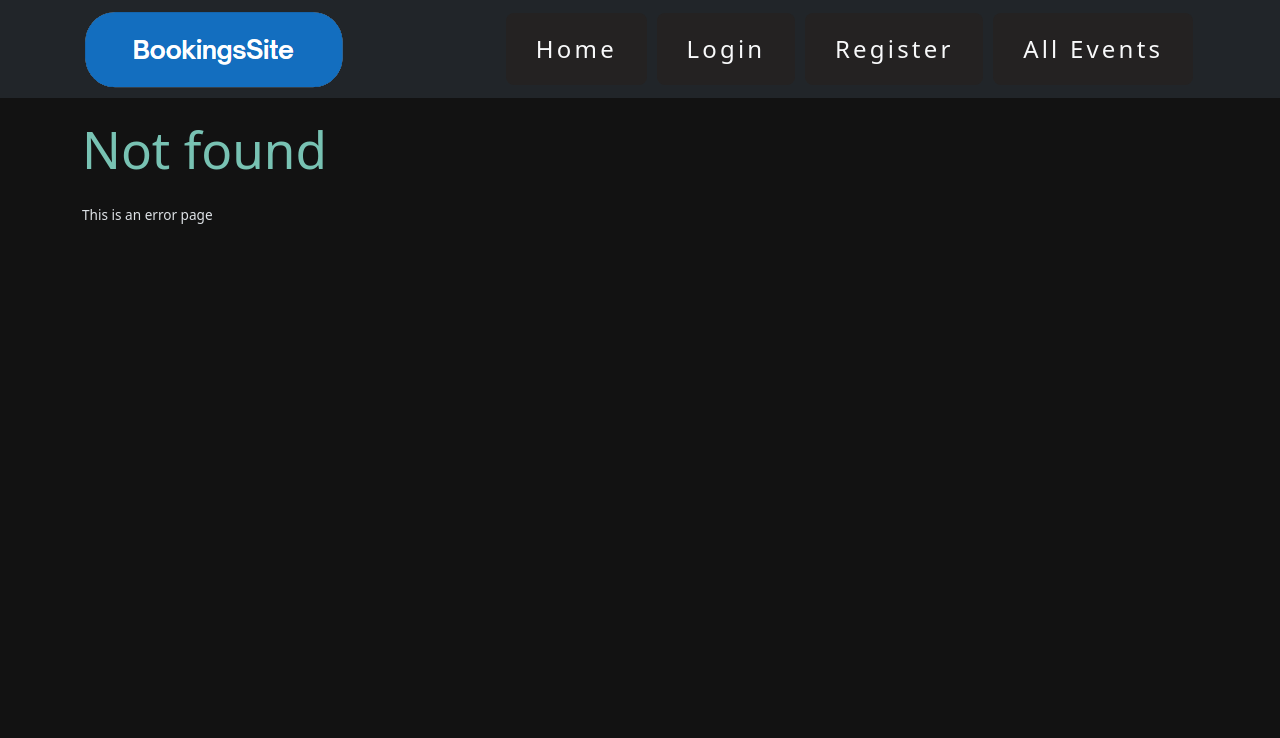
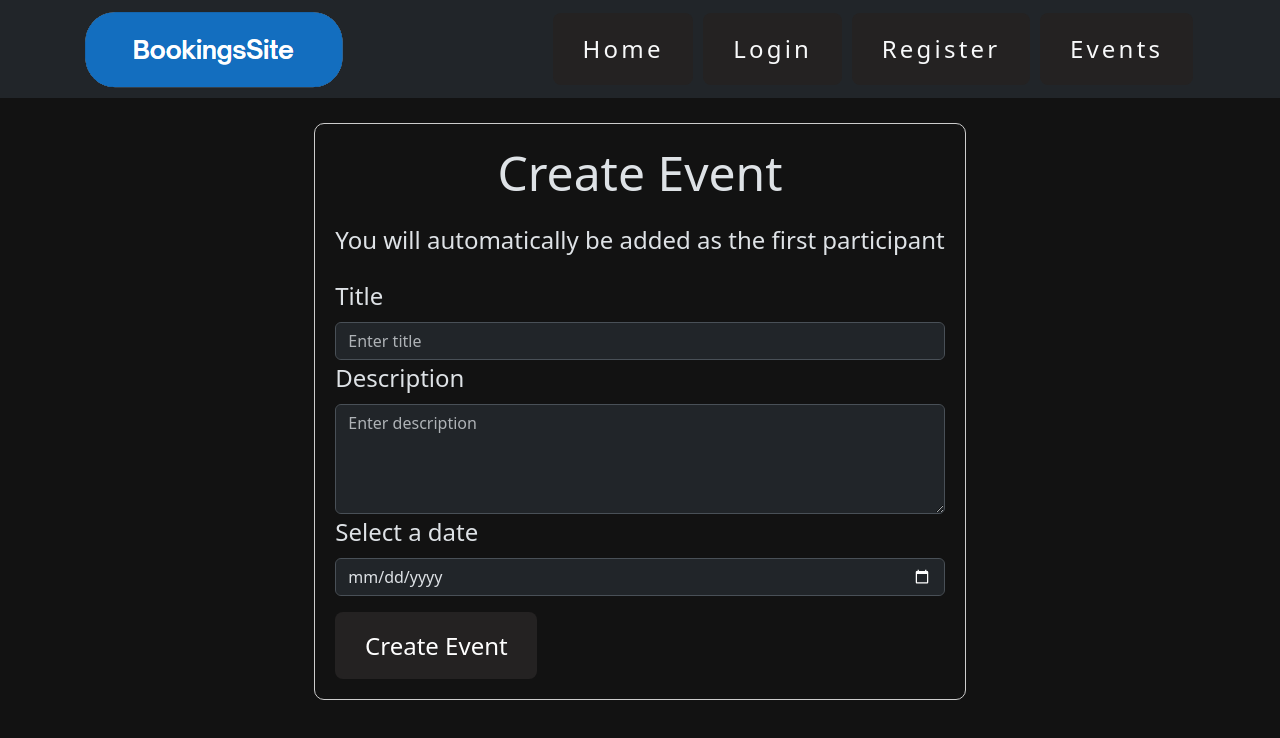
Before and after one commit to xuj310/BookingSiteFrontEnd, a React (Vite) app: page /createEvent in a window 1280 px wide. Before the commit this address had no page. Shown: the top 738 px of the page. Built offline with nearby package versions, Linux system fonts and the light colour scheme.

Commit message:
Create Add Event Page

```diff
--- a/src/AllEventsPage.jsx
+++ b/src/AllEventsPage.jsx
@@ -1,45 +1,44 @@
-import React, { useState } from "react";
 import { Fragment } from "react";
 import Container from "react-bootstrap/Container";
-import { toast } from "react-toastify";
-import Floater from "react-floater";
+import { Row, Col, Image } from "react-bootstrap";
 
-export default function AllEventsPage({ fetchEvents }) {
-  const [isOpen, setIsOpen] = useState(false);
+const items = [
+  {
+    id: 1,
+    title: "Table Tennis @ Collingwood",
+    img: "https://sxcu.net/7kw4ILQyy.png",
+  },
+  {
+    id: 2,
+    title: "Dog Walk & Coffee Meet @ Box Hill",
+    img: "https://sxcu.net/7kw4ILQyy.png",
+  },
+  {
+    id: 3,
+    title: "Competitive Watching Paint Dry @ Lilydale",
+    img: "https://sxcu.net/7kw4ILQyy.png",
+  },
+];
 
-  const handleKeyPress = (event) => {
-    if (event.key === "Enter") {
-      toast("React-Tostify has been triggered");
-      console.log("Enter pressed!");
-      fetchEvents();
-    }
-  };
-
+export default function AllEventsPage() {
   return (
     <Fragment>
       <Container>
         <div className="cardAlignment">
           <div className="welcome-box">
-            <h3 className="text-center mb-4">all Events</h3>
-            <Floater
-              open={isOpen}
-              content="React Floater here!"
-              placement="top"
-              styles={{
-                options: {
-                  zIndex: 1000,
-                },
-              }}
-            >
-              <input
-                className="search"
-                type="text"
-                placeholder="Hit Enter to send..."
-                onKeyDown={handleKeyPress}
-                onFocus={() => setIsOpen(true)}
-                onBlur={() => setIsOpen(false)}
-              />
-            </Floater>
+            <h3>Events</h3>
+            <div className="listContainer">
+              {items.map((item) => (
+                <Row key={item.id} className="listRow">
+                  <Col xs={3}>
+                    <Image src={item.img} fluid rounded />
+                  </Col>
+                  <Col xs={9} className="titleCol">
+                    <h5>{item.title}</h5>
+                  </Col>
+                </Row>
+              ))}
+            </div>
           </div>
         </div>
       </Container>
--- a/src/App.jsx
+++ b/src/App.jsx
@@ -8,10 +8,12 @@ import MyEvents from "./MyEventsPage.jsx";
 import LoginPage from "./LoginPage.jsx";
 import RegisterPage from "./RegisterPage.jsx";
 import AllEventsPage from "./AllEventsPage.jsx";
+import CreateEventPage from "./CreateEventPage.jsx";
 import GoHomeButton from "./components/layout/GoHomeButton.jsx";
 import LogoIcon from "./components/layout/LogoIcon.jsx";
 import MyEventsButton from "./components/layout/MyEventsButton.jsx";
 import AllEventsButton from "./components/layout/AllEventsButton.jsx";
+import AddEventButton from "./components/layout/AddEventButton.jsx";
 import LoginButton from "./components/layout/LoginButton.jsx";
 import RegisterButton from "./components/layout/RegisterButton.jsx";
 import { ToastContainer } from "react-toastify";
@@ -22,13 +24,16 @@ function App() {
   function goAllEvents() {
     navigate("/events");
   }
+  function goCreateEvent() {
+    navigate("/createEvent");
+  }
 
   function goHome() {
     navigate("/");
   }
 
   function goMyEvents() {
-    navigate("/myevents");
+    navigate("/myEvents");
   }
 
   function goLogin() {
@@ -47,6 +52,10 @@ function App() {
               <GoHomeButton className="headerItem" goHome={goHome} />
               <LoginButton className="headerItem" goLogin={goLogin} />
               <RegisterButton className="headerItem" goRegister={goRegister} />
+              <AddEventButton
+                className="headerItem"
+                goCreateEvent={goCreateEvent}
+              />
               <AllEventsButton
                 className="headerItem"
                 goAllEvents={goAllEvents}
@@ -69,14 +78,12 @@ function App() {
         theme="dark"
       />
       <Routes>
+        <Route path="/createEvent" element={<CreateEventPage />} />
         <Route path="/login" element={<LoginPage />} />
         <Route path="/register" element={<RegisterPage />} />
-        <Route
-          path="/events"
-          element={<AllEventsPage goAllEvents={goAllEvents} />}
-        />
+        <Route path="/events" element={<AllEventsPage />} />
         <Route path="/" element={<FrontPage />} />
-        <Route path="/myevents" element={<MyEvents />} />
+        <Route path="/myEvents" element={<MyEvents />} />
         <Route path="*" element={<NotFound />} />
       </Routes>
     </>
--- /dev/null
+++ b/src/CreateEventPage.jsx
@@ -0,0 +1,126 @@
+import { useState, Fragment } from "react";
+import Container from "react-bootstrap/Container";
+import { toast } from "react-toastify";
+import Floater from "react-floater";
+
+const LoginPage = () => {
+  const [title, setTitle] = useState("");
+  const [description, setDescription] = useState("");
+  const [date, setDate] = useState(0);
+  const [errors, setErrors] = useState([]);
+
+  const handleDateChange = (date) => {
+    const selectedDate = new Date(date.target.value);
+    setDate(selectedDate.getTime()); // Epoch time in milliseconds
+  };
+
+  const handleSubmit = async (e) => {
+    e.preventDefault();
+    let parsed;
+
+    const existingToken = sessionStorage.getItem("token");
+    if (!existingToken) {
+      toast("Not logged in");
+      // return;
+    }
+
+    try {
+      const res = await fetch("http://localhost:5000/api/events", {
+        method: "POST",
+        headers: {
+          "Content-Type": "application/json",
+          Authorization: "Bearer " + sessionStorage.getItem("token"),
+        },
+        body: JSON.stringify({ title, description, date }),
+      });
+
+      const data = await res.text();
+      const parsed = JSON.parse(data);
+
+      if (parsed.errors != null) {
+        setErrors(parsed.errors);
+      } else {
+        toast(parsed.message);
+        window.location.href = "/events";
+      }
+    } catch (err) {
+      console.error("Error:", err);
+      toast(parsed.errors);
+      console.log("Error message:", parsed.errors);
+    }
+  };
+
+  return (
+    <Fragment>
+      <Container>
+        <div className="cardAlignment">
+          <div className="welcome-box">
+            <h3 className="text-center mb-4">Create Event</h3>
+            <h4 className="text-center mb-4">
+              You will automatically be added as the first participant
+            </h4>
+            <form onSubmit={handleSubmit}>
+              <label htmlFor="title" className="form-label">
+                Title
+              </label>
+              <input
+                type="text"
+                className="form-control"
+                id="title"
+                placeholder="Enter title"
+                value={title}
+                onChange={(e) => setTitle(e.target.value)}
+              />
+
+              <label htmlFor="description" className="form-label">
+                Description
+              </label>
+              <textarea
+                className="form-control"
+                id="description"
+                placeholder="Enter description"
+                value={description}
+                onChange={(e) => setDescription(e.target.value)}
+                rows={4}
+              />
+              <label htmlFor="date" className="form-label">
+                Select a date
+              </label>
+              <input
+                type="date"
+                className="form-control"
+                id="date"
+                onChange={handleDateChange}
+              />
+              <button type="submit" className="btn btn-primary mt-3">
+                Create Event
+              </button>
+            </form>
+          </div>
+        </div>
+
+        {errors.length > 0 && (
+          <Floater
+            open={true}
+            content={
+              <ul style={{ margin: 0, paddingLeft: "1rem" }}>
+                {errors.map((err, i) => (
+                  <li key={i}>{err}</li>
+                ))}
+              </ul>
+            }
+            placement="right"
+            target={formRef.current}
+            styles={{
+              options: {
+                zIndex: 1000,
+              },
+            }}
+          />
+        )}
+      </Container>
+    </Fragment>
+  );
+};
+
+export default LoginPage;
--- a/src/MyEventsPage.jsx
+++ b/src/MyEventsPage.jsx
@@ -3,9 +3,21 @@ import Container from "react-bootstrap/Container";
 import { Row, Col, Image } from "react-bootstrap";
 
 const items = [
-  { id: 1, title: "Table Tennis @ Collingwood", img: "https://sxcu.net/7kw4ILQyy.png" },
-  { id: 2, title: "Dog Walk & Coffee Meet @ Box Hill", img: "https://sxcu.net/7kw4ILQyy.png" },
-  { id: 3, title: "Competitive Watching Paint Dry @ Lilydale", img: "https://sxcu.net/7kw4ILQyy.png" },
+  {
+    id: 1,
+    title: "Table Tennis @ Collingwood",
+    img: "https://sxcu.net/7kw4ILQyy.png",
+  },
+  {
+    id: 2,
+    title: "Dog Walk & Coffee Meet @ Box Hill",
+    img: "https://sxcu.net/7kw4ILQyy.png",
+  },
+  {
+    id: 3,
+    title: "Competitive Watching Paint Dry @ Lilydale",
+    img: "https://sxcu.net/7kw4ILQyy.png",
+  },
 ];
 
 const MyEventsPage = () => {
--- /dev/null
+++ b/src/components/layout/AddEventButton.jsx
@@ -0,0 +1,21 @@
+import { useState, useEffect } from "react";
+import Button from "react-bootstrap/Button";
+
+export default function AddEventsButton({ goCreateEvent }) {
+  const [isLoggedIn, setIsLoggedIn] = useState(false);
+
+  useEffect(() => {
+    const token = sessionStorage.getItem("token");
+    setIsLoggedIn(token !== null && token !== undefined);
+  }, []);
+
+  if (!isLoggedIn) {
+    return null;
+  }
+
+  return (
+    <Button className="headerItem" onClick={goCreateEvent} variant="outline-light">
+      Add Event
+    </Button>
+  );
+}
--- a/src/components/layout/AllEventsButton.jsx
+++ b/src/components/layout/AllEventsButton.jsx
@@ -3,6 +3,6 @@ import React from 'react';
 
 export default function AllEventsPage({ goAllEvents }) {
     return (
-        <Button className="headerItem" variant="outline-light" onClick={goAllEvents}>All Events</Button>
+        <Button className="headerItem" variant="outline-light" onClick={goAllEvents}>Events</Button>
     );
   }
```
